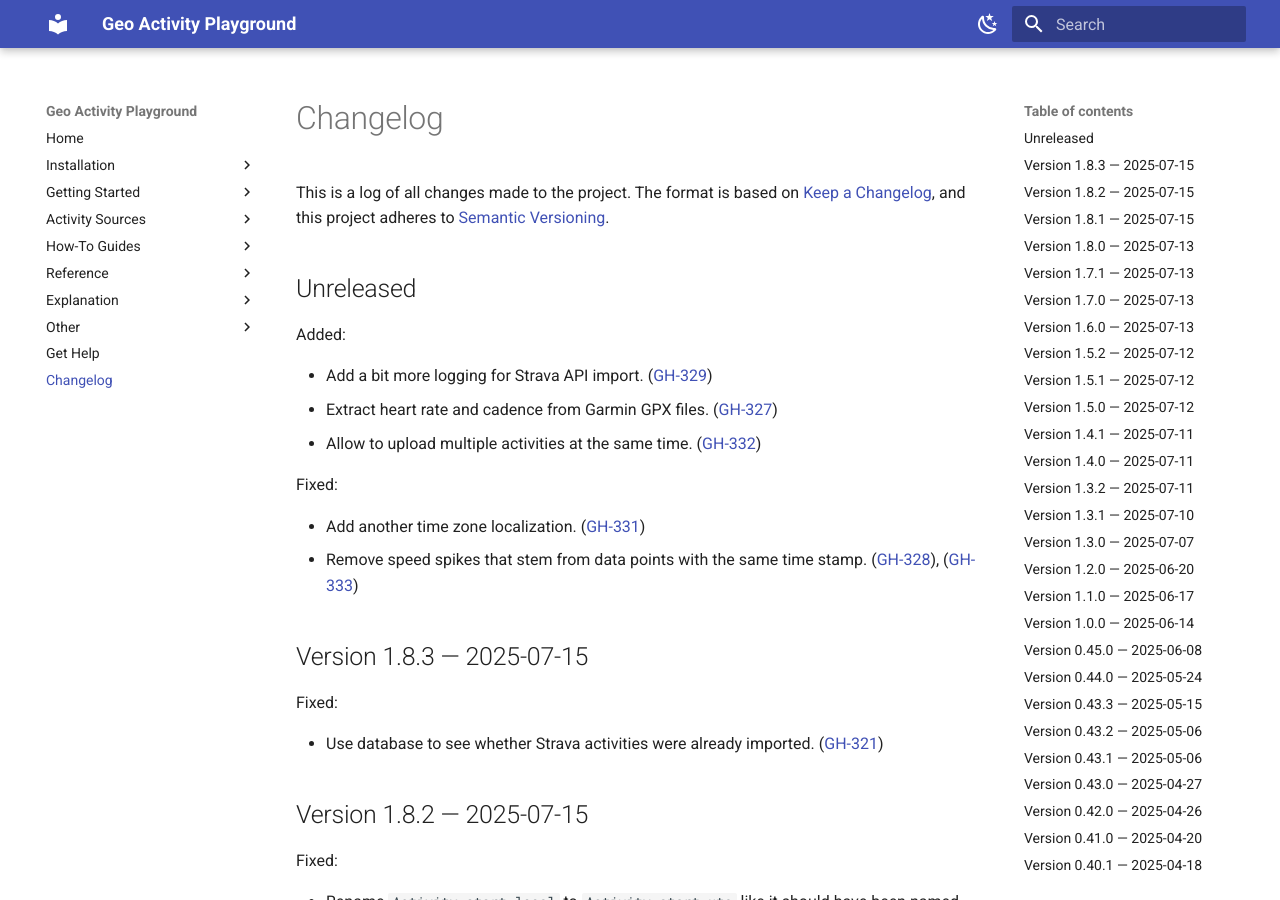
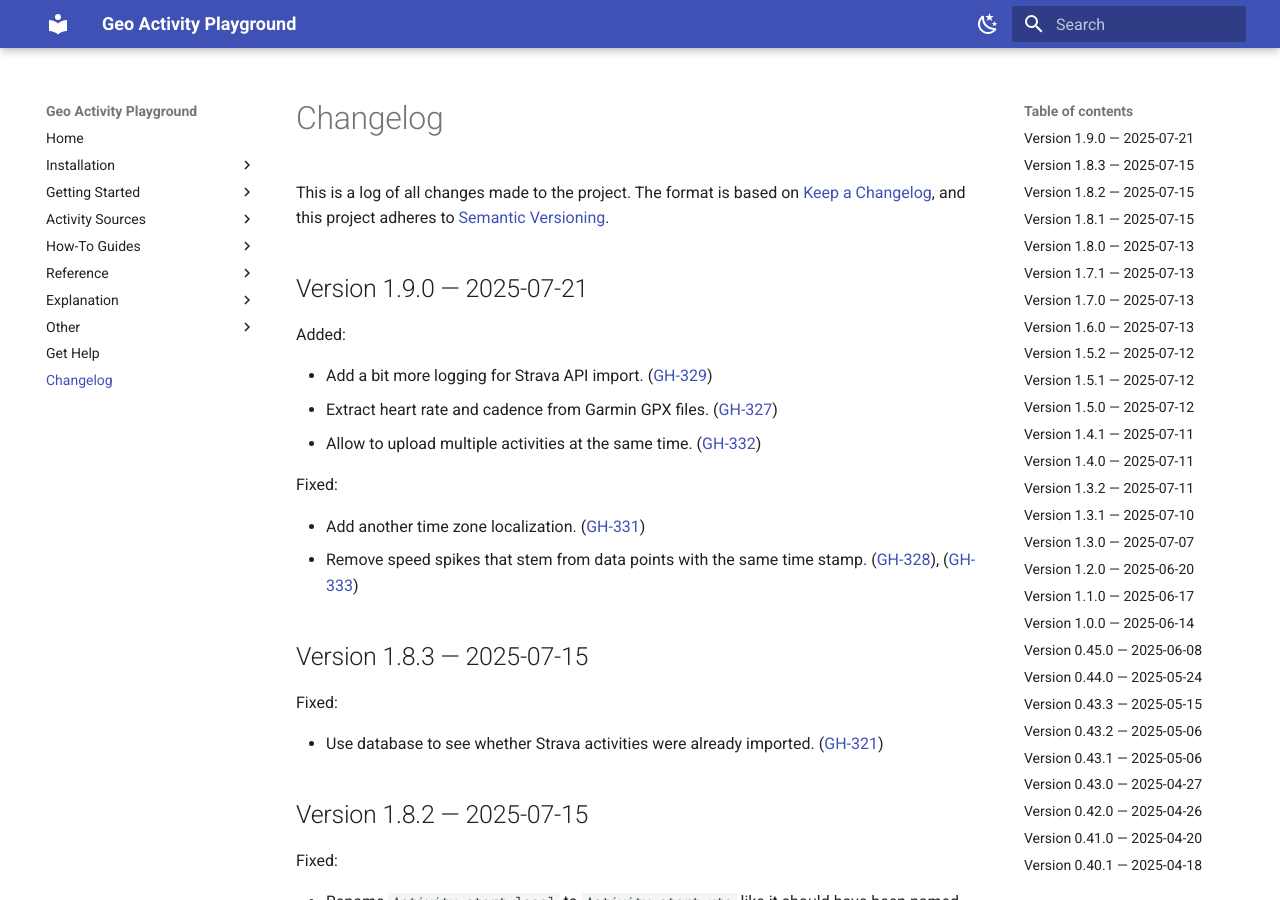
Before and after one commit to martin-ueding/geo-activity-playground, an MkDocs documentation site: the page built from docs/changelog.md, in a window 1280 px wide and 900 px high. Built offline with MkDocs 1.6.1 and Material for MkDocs 9.7.7, drawn with Linux system fonts in a browser that asks for light colours.

Commit message:
Bump version to 1.9.0

```diff
--- a/docs/changelog.md
+++ b/docs/changelog.md
@@ -15,7 +15,7 @@
 ([GH-000](https://github.com/martin-ueding/geo-activity-playground/issues/000))
 -->
 
-## Unreleased
+## Version 1.9.0 — 2025-07-21
 
 Added:
 
--- a/pyproject.toml
+++ b/pyproject.toml
@@ -1,6 +1,6 @@
 [tool.poetry]
 name = "geo-activity-playground"
-version = "1.8.3"
+version = "1.9.0"
 description = "Analysis of geo data activities like rides, runs or hikes."
 authors = ["Martin Ueding <mu@martin-ueding.de>"]
 license = "MIT"
```
